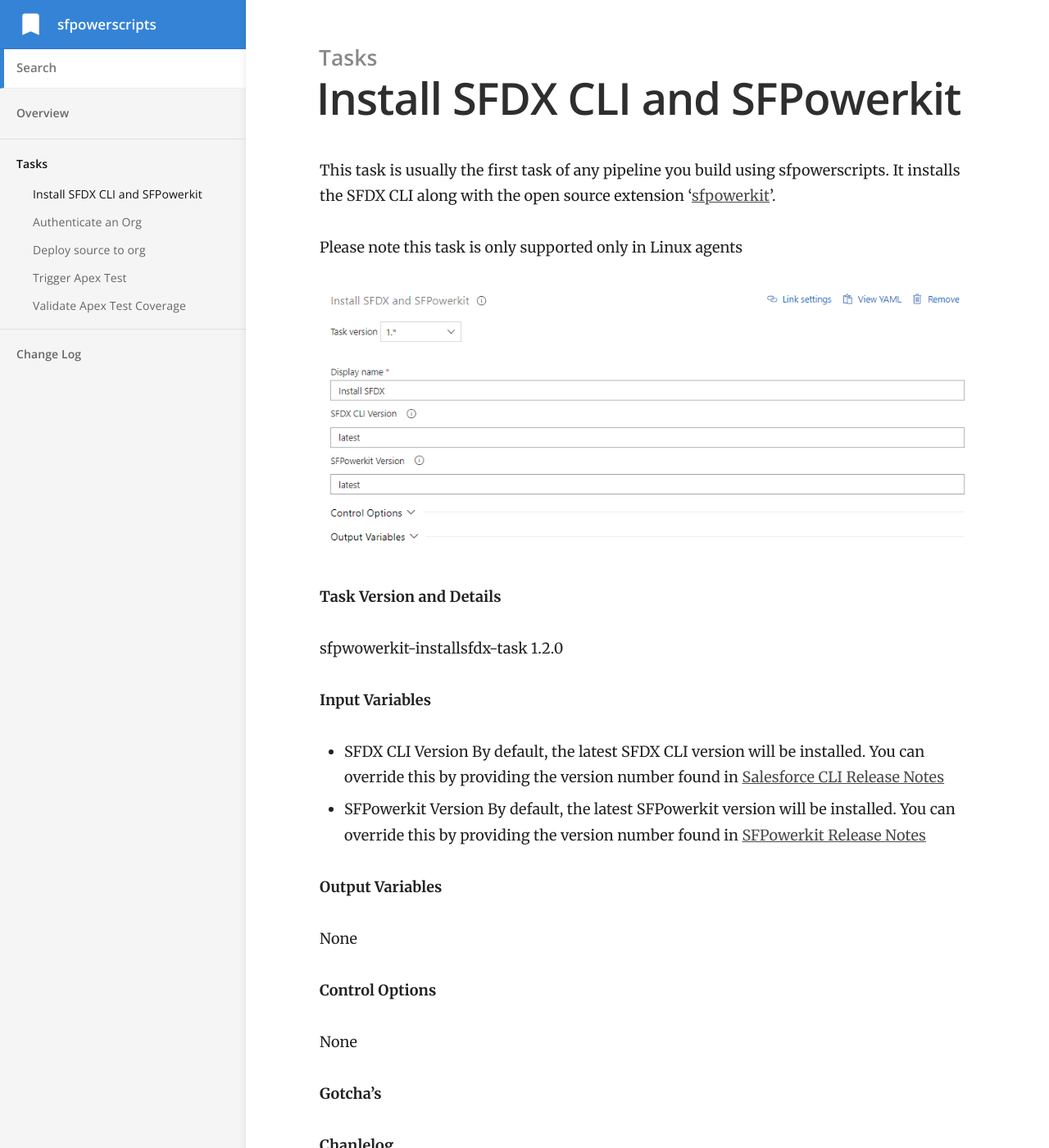
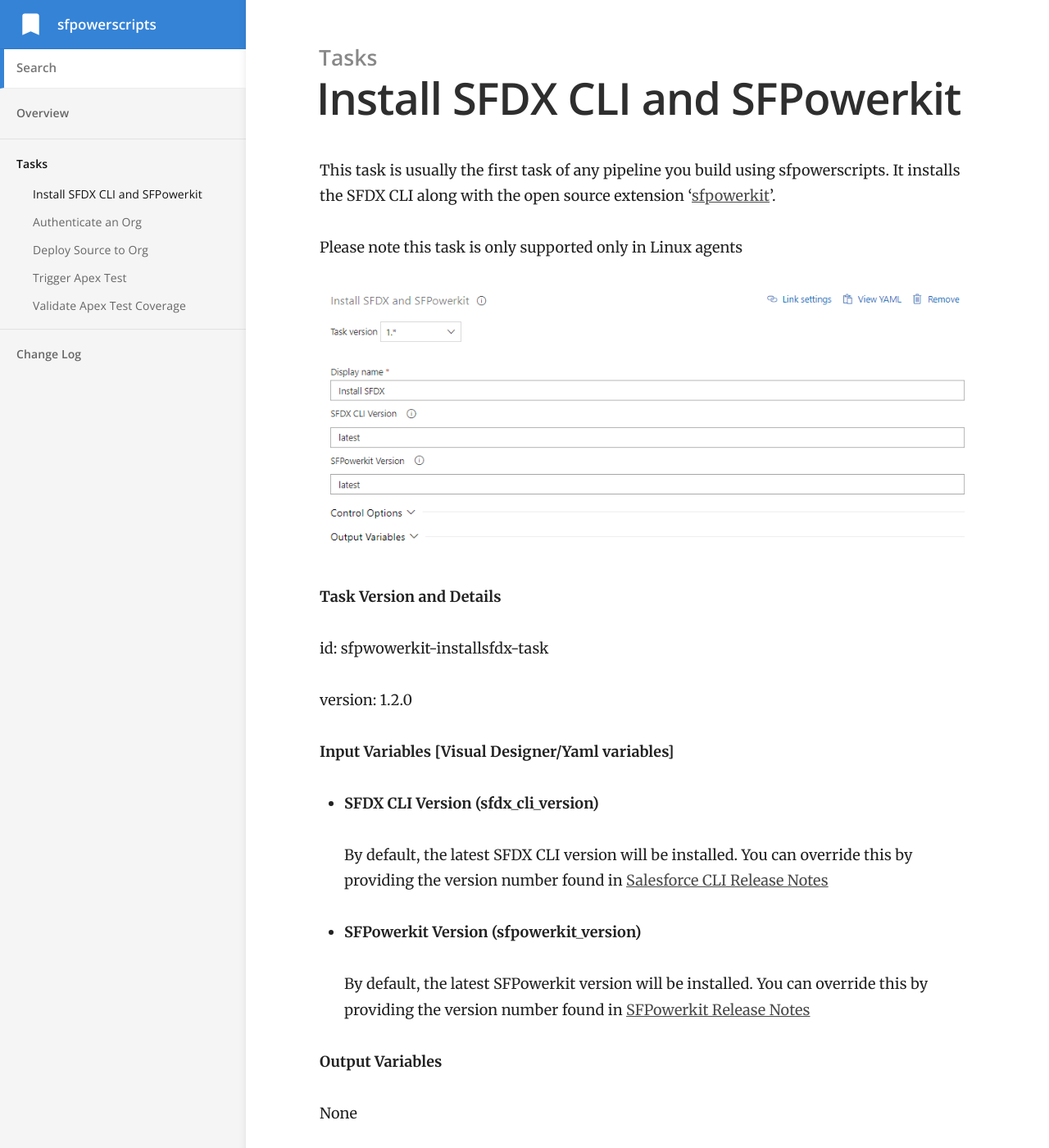
Before and after one commit to nbatterham/sfpowerscripts-doc, a Jekyll site: the page built from _docs/Tasks/Install SFDX CLI.md, in a window 1280 px wide and 1400 px high. Shown: the whole window at 82% size. Built offline with Jekyll 4.4.1, drawn with Linux system fonts in a browser that asks for light colours.

```diff
--- a/_docs/Tasks/Install SFDX CLI.md
+++ b/_docs/Tasks/Install SFDX CLI.md
@@ -12,14 +12,18 @@ Please note this task is only supported only in Linux agents
 
 **Task Version and Details**
 
-sfpwowerkit-installsfdx-task
-1.2.0
+id: sfpwowerkit-installsfdx-task
 
-**Input Variables**
+version: 1.2.0
 
-- SFDX CLI Version
+**Input Variables [Visual Designer/Yaml variables]**
+
+- **SFDX CLI Version (sfdx_cli_version)**
+
      By default, the latest SFDX CLI version will be installed. You can override this by providing the version number found in [Salesforce CLI Release Notes](https://developer.salesforce.com/media/salesforce-cli/releasenotes.html)
-- SFPowerkit Version
+
+- **SFPowerkit Version (sfpowerkit_version)**
+
     By default, the latest SFPowerkit version will be installed. You can override this by providing the version number found in [SFPowerkit Release Notes](https://github.com/Accenture/sfpowerkit/releases)
 
 
```
Also changed, not shown: other parts of _docs/Tasks/Install SFDX CLI.md (+1 -1 lines), _docs/Tasks/Authenticate an Org.md (+54 -2 lines), _docs/Tasks/Deploy Source to Org.md (+63 -3 lines), 1 other file.
